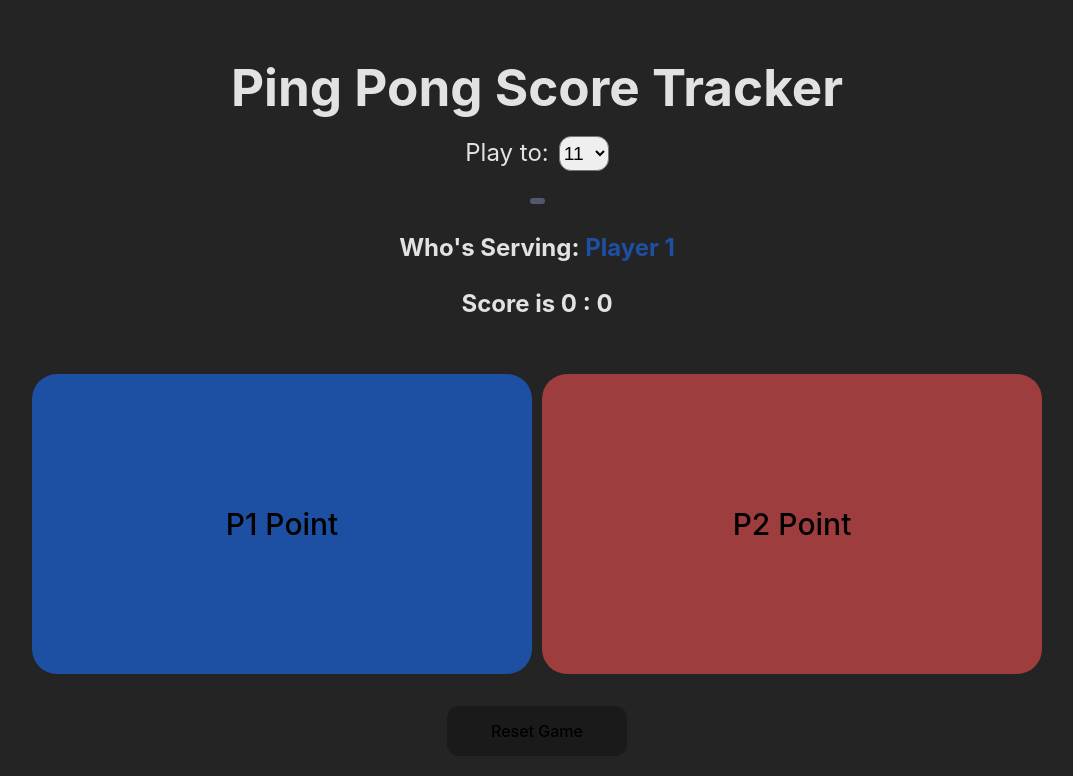
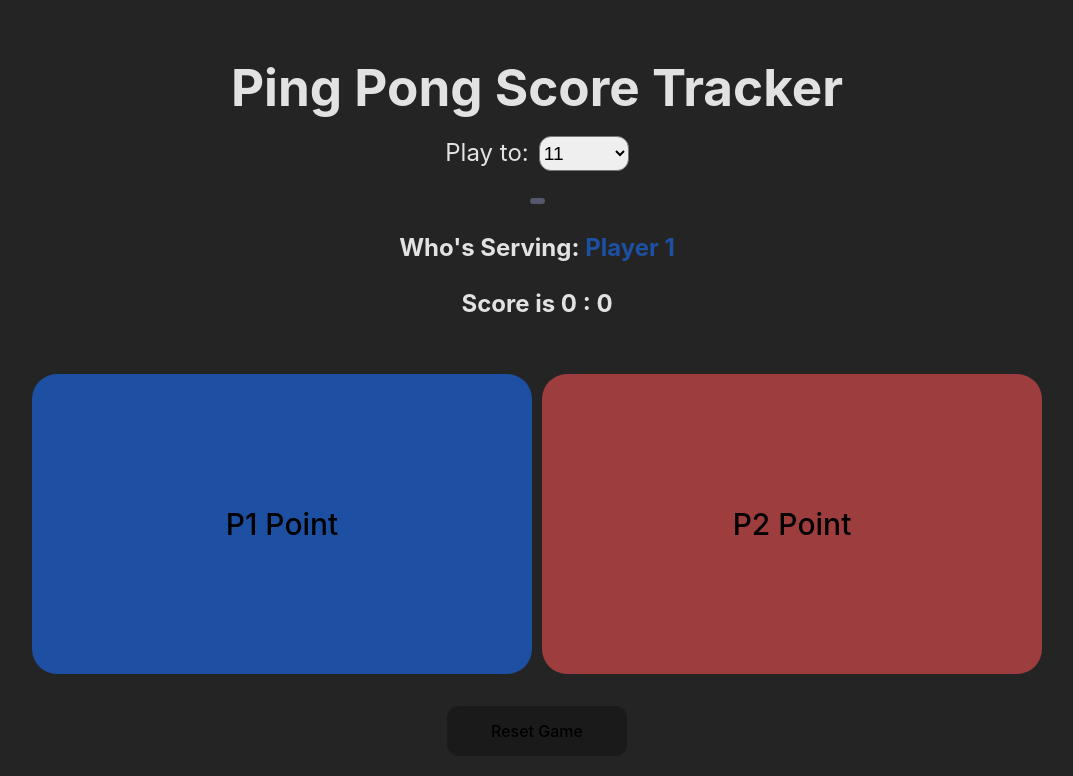
Before and after one commit to evanc7007/Ping-Pong-Score-Tracker, a React app in the folder catalystprog/: page / in a window 1280 px wide. Shown: the top 776 px of the page, without its empty margins (103-1176 px from the left). Built offline with nearby package versions, Linux system fonts and the light colour scheme; the HTML template or start-up script is replaced by a standard one.

Commit message:
tiny changes, might have the build files

```diff
--- a/catalystprog/src/index.css
+++ b/catalystprog/src/index.css
@@ -106,7 +106,7 @@ select:hover {
   position: relative;
   bottom: 1px;
   height: 35px;
-  width: 50px;
+  width: 90px;
   border-radius: 12px;
   font-size: larger;
 }
```
